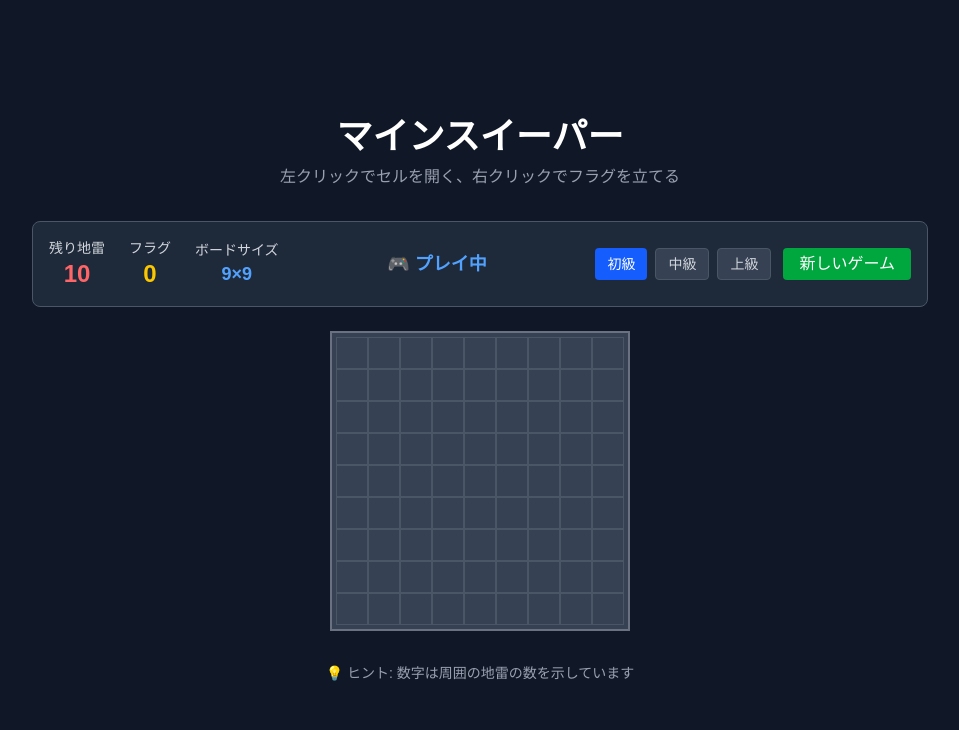
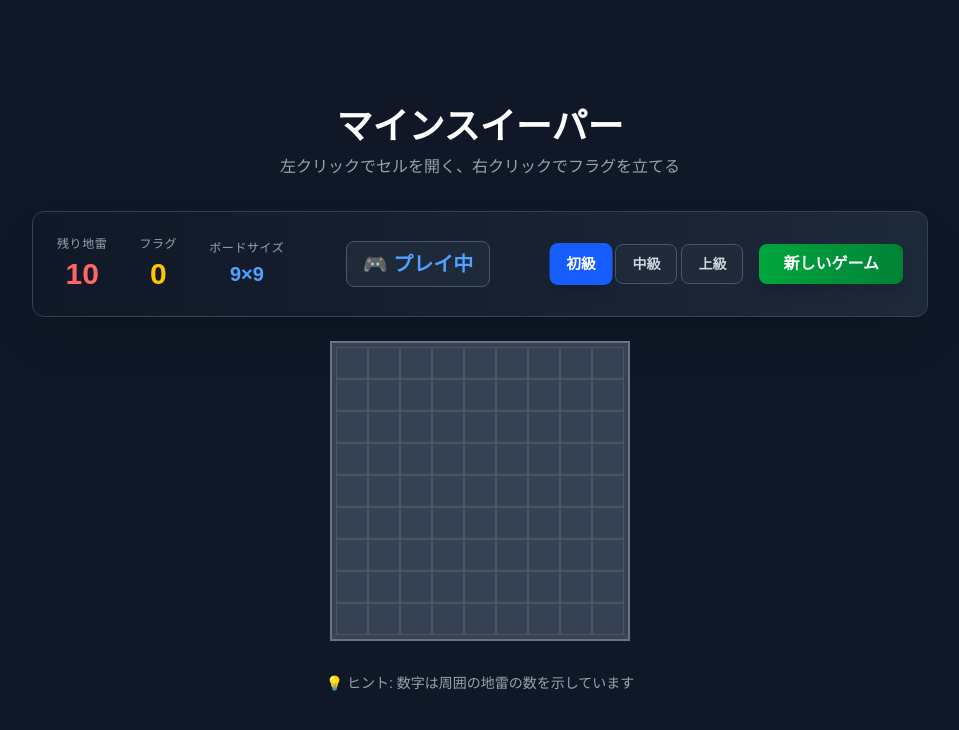
Before and after one commit to kinzaru3/minesweeper-frontend, a Next.js app: page / in a window 1280 px wide. Shown: the top 730 px of the page, without its empty margins (160-1119 px from the left). Built offline with nearby package versions, Linux system fonts and the light colour scheme.

Commit message:
Make menu design more sophisticated and elegant

```diff
--- a/src/components/GameInfo.tsx
+++ b/src/components/GameInfo.tsx
@@ -46,27 +46,27 @@ export default function GameInfo({
   };
 
   return (
-    <div className="bg-gray-800 text-white p-4 rounded-lg border border-gray-600">
-      <div className="flex flex-col sm:flex-row justify-between items-center gap-4">
+    <div className="bg-gradient-to-r from-gray-900 to-gray-800 text-white p-6 rounded-xl border border-gray-700 shadow-2xl">
+      <div className="flex flex-col lg:flex-row justify-between items-center gap-6">
         {/* ゲーム統計 */}
-        <div className="flex items-center gap-6">
+        <div className="flex items-center gap-8">
           <div className="text-center">
-            <div className="text-sm text-gray-300">残り地雷</div>
-            <div className="text-2xl font-bold text-red-400">
+            <div className="text-xs text-gray-400 uppercase tracking-wider font-medium">残り地雷</div>
+            <div className="text-3xl font-bold text-red-400 mt-1">
               {mineCount - flaggedCount}
             </div>
           </div>
 
           <div className="text-center">
-            <div className="text-sm text-gray-300">フラグ</div>
-            <div className="text-2xl font-bold text-yellow-400">
+            <div className="text-xs text-gray-400 uppercase tracking-wider font-medium">フラグ</div>
+            <div className="text-3xl font-bold text-yellow-400 mt-1">
               {flaggedCount}
             </div>
           </div>
 
           <div className="text-center">
-            <div className="text-sm text-gray-300">ボードサイズ</div>
-            <div className="text-lg font-bold text-blue-400">
+            <div className="text-xs text-gray-400 uppercase tracking-wider font-medium">ボードサイズ</div>
+            <div className="text-xl font-bold text-blue-400 mt-1">
               {boardWidth}×{boardHeight}
             </div>
           </div>
@@ -74,40 +74,40 @@ export default function GameInfo({
 
         {/* ゲーム状態 */}
         <div className="text-center">
-          <div className={`text-lg font-bold ${getStatusColor()}`}>
+          <div className={`text-xl font-bold ${getStatusColor()} bg-gray-800 px-4 py-2 rounded-lg border border-gray-600`}>
             {getStatusMessage()}
           </div>
         </div>
 
         {/* 難易度選択とリセットボタン */}
-        <div className="flex flex-col sm:flex-row gap-3">
-          <div className="flex gap-2">
+        <div className="flex flex-col sm:flex-row gap-4">
+          <div className="flex gap-1">
             <button
               onClick={() => onDifficultyChange('easy')}
-              className={`px-3 py-1 rounded text-sm font-medium transition-colors ${
+              className={`px-4 py-2 rounded-lg text-sm font-semibold transition-all duration-200 ${
                 difficulty === 'easy'
-                  ? 'bg-blue-600 text-white'
-                  : 'bg-gray-700 text-gray-300 hover:bg-gray-600 border border-gray-600'
+                  ? 'bg-blue-600 text-white shadow-lg transform scale-105'
+                  : 'bg-gray-800 text-gray-300 hover:bg-gray-700 border border-gray-600 hover:border-gray-500'
               }`}
             >
               初級
             </button>
             <button
               onClick={() => onDifficultyChange('medium')}
-              className={`px-3 py-1 rounded text-sm font-medium transition-colors ${
+              className={`px-4 py-2 rounded-lg text-sm font-semibold transition-all duration-200 ${
                 difficulty === 'medium'
-                  ? 'bg-blue-600 text-white'
-                  : 'bg-gray-700 text-gray-300 hover:bg-gray-600 border border-gray-600'
+                  ? 'bg-blue-600 text-white shadow-lg transform scale-105'
+                  : 'bg-gray-800 text-gray-300 hover:bg-gray-700 border border-gray-600 hover:border-gray-500'
               }`}
             >
               中級
             </button>
             <button
               onClick={() => onDifficultyChange('hard')}
-              className={`px-3 py-1 rounded text-sm font-medium transition-colors ${
+              className={`px-4 py-2 rounded-lg text-sm font-semibold transition-all duration-200 ${
                 difficulty === 'hard'
-                  ? 'bg-blue-600 text-white'
-                  : 'bg-gray-700 text-gray-300 hover:bg-gray-600 border border-gray-600'
+                  ? 'bg-blue-600 text-white shadow-lg transform scale-105'
+                  : 'bg-gray-800 text-gray-300 hover:bg-gray-700 border border-gray-600 hover:border-gray-500'
               }`}
             >
               上級
@@ -116,7 +116,7 @@ export default function GameInfo({
 
           <button
             onClick={onReset}
-            className="px-4 py-1 bg-green-600 hover:bg-green-700 text-white font-medium rounded transition-colors"
+            className="px-6 py-2 bg-gradient-to-r from-green-600 to-green-700 hover:from-green-700 hover:to-green-800 text-white font-semibold rounded-lg transition-all duration-200 shadow-lg hover:shadow-xl transform hover:scale-105"
           >
             新しいゲーム
           </button>
```
